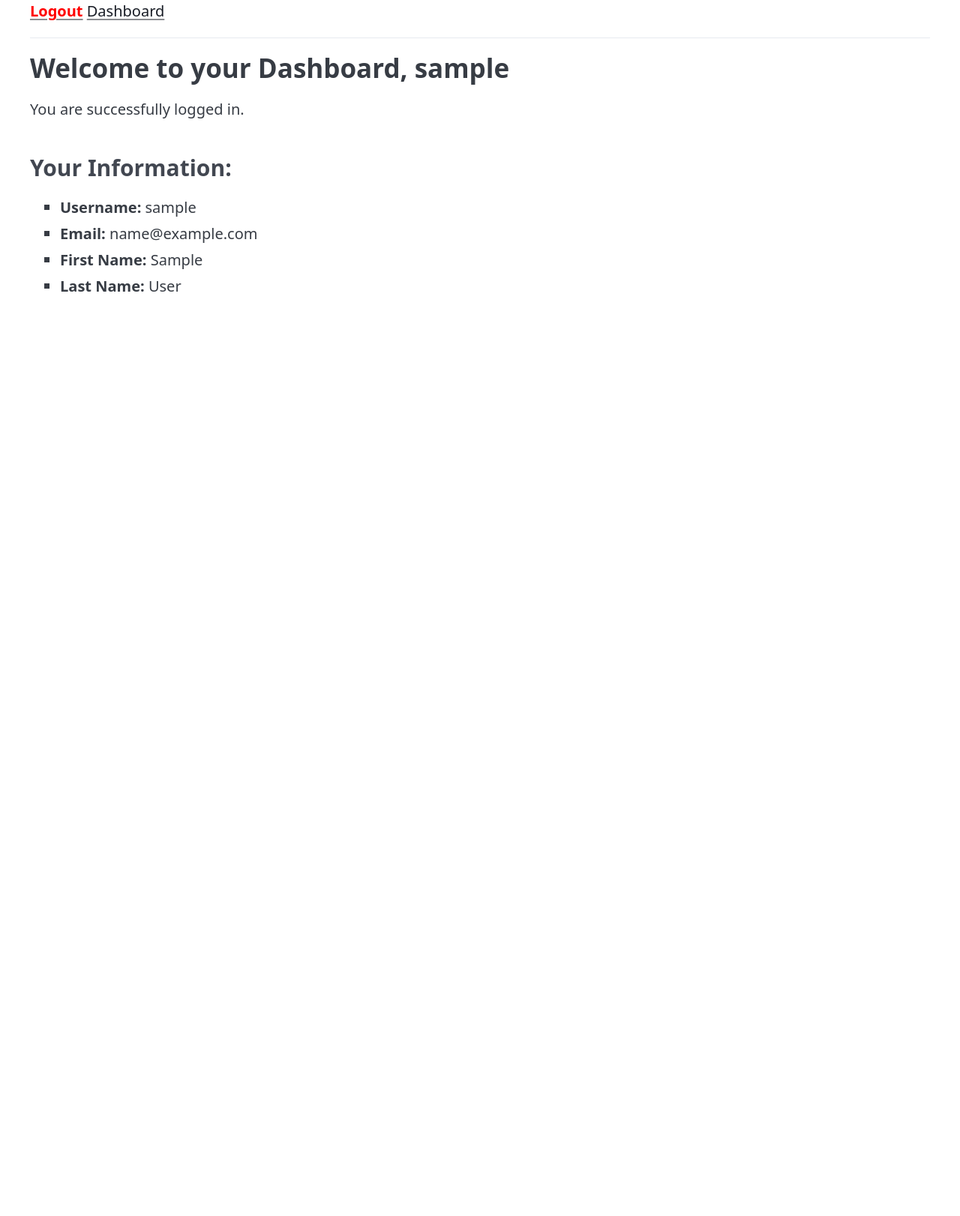
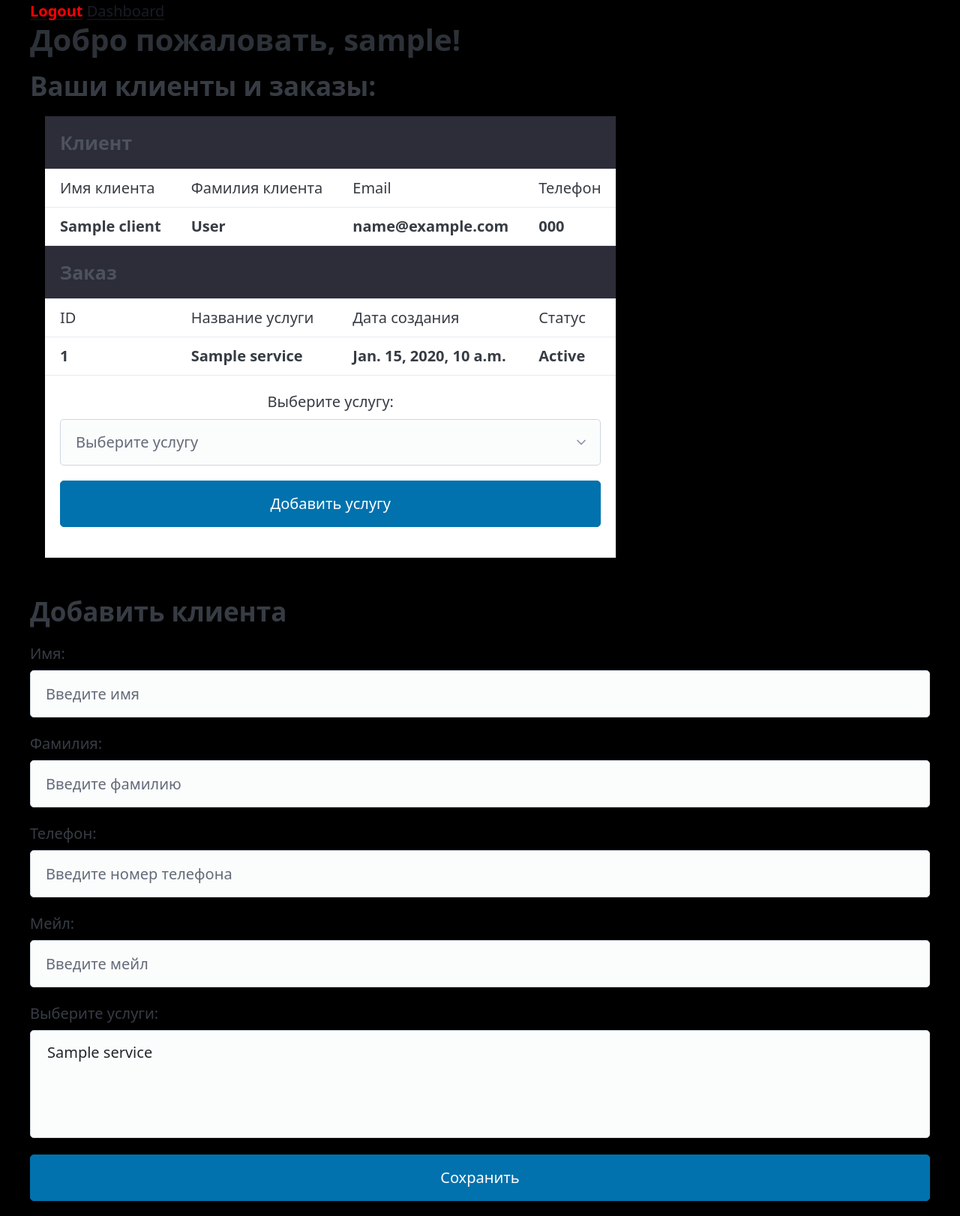
Before and after one commit to ValerijStojanov/REMAUTO, a Django app: page /dashboard/ in a window 1280 px wide. Shown: the whole page at 75% size. Before the commit the page ends 389 px from the top, so only its background shows below. Run offline with Django 4.2, Linux system fonts and the light colour scheme; a user stored in the database is signed in; tables that the repository leaves empty hold one stand-in row (values such as "Sample post"); some libraries are stand-ins or nearby versions.

Commit message:
dashboard funcionality

```diff
--- a/remauto/settings.py
+++ b/remauto/settings.py
@@ -126,8 +126,7 @@ AUTH_USER_MODEL = "remauto_crm_system.Account"
 
 STATIC_URL = '/static/'
 
-STATIC_ROOT = BASE_DIR / 'staticfiles'
-
 STATICFILES_DIRS = [
     BASE_DIR / 'static',
 ]
+STATIC_ROOT = BASE_DIR / 'staticfiles'
--- a/remauto_crm_system/forms.py
+++ b/remauto_crm_system/forms.py
@@ -1,9 +1,42 @@
 from django import forms
 from django.contrib.auth.forms import UserCreationForm
-from .models import Account
+from .models import Account, Service, Client
 
 
 class AccountCreationForm(UserCreationForm):
     class Meta:
         model = Account
         fields = ['username', 'email', 'first_name', 'last_name']
+
+class ClientForm(forms.ModelForm):
+    # Поле для выбора услуг
+    services = forms.ModelMultipleChoiceField(
+        queryset=Service.objects.all(),
+        widget=forms.SelectMultiple,
+        required=False,
+        label="Выберите услуги"
+    )
+
+    class Meta:
+        model = Client
+        fields = ['name', 'surname', 'phone_number', 'email']  # Поля из модели Client
+        widgets = {
+            'name': forms.TextInput(attrs={'placeholder': 'Введите имя'}),
+            'surname': forms.TextInput(attrs={'placeholder': 'Введите фамилию'}),
+            'phone_number': forms.TextInput(attrs={'placeholder': 'Введите номер телефона'}),
+            'email': forms.TextInput(attrs={'placeholder': 'Введите мейл'}),
+        }
+        labels = {
+            'name': 'Имя',
+            'surname': 'Фамилия',
+            'phone_number': 'Телефон',
+            'email': 'Мейл'
+        }
+
+class AddServiceForm(forms.Form):
+    service = forms.ModelChoiceField(
+        queryset=Service.objects.all(),
+        label="Выберите услугу",
+        required=True,
+        widget=forms.Select(attrs={'class': 'form-control'}),
+    )
--- a/remauto_crm_system/templates/remauto_crm_system/base.html
+++ b/remauto_crm_system/templates/remauto_crm_system/base.html
@@ -1,3 +1,5 @@
+
+
 <!DOCTYPE html>
 <html lang="en">
   <head>
@@ -10,20 +12,27 @@
       {% endblock %}
     </title>
   </head>
+
+  <style>
+
+    html {
+      background-color: black;
+    }
+
+  </style>
   <body class="container">
-    <nav>
+
       <div>
         {% if user.is_authenticated %}
           <a class="contrast" style="font-weight: 600; color: red !important;" href="{% url 'logout' %}">Logout</a>
           <a class="contrast" href="{% url 'dashboard' %}">Dashboard</a>
-        {% else %}
+        {% comment %} {% else %}
           <a class="contrast" href="{% url 'logout' %}">Login</a>
-          <a class="contrast" href="{% url 'register' %}">Register</a>
+          <a class="contrast" href="{% url 'register' %}">Register</a> {% endcomment %}
         {% endif %}
       </div>
-    </nav>
 
-    <hr />
+
 
     {% block content %}
       <!-- Content of each page will go here -->
--- a/remauto_crm_system/templates/remauto_crm_system/dashboard.html
+++ b/remauto_crm_system/templates/remauto_crm_system/dashboard.html
@@ -1,16 +1,133 @@
 {% extends 'remauto_crm_system/base.html' %}
+{% block content %}
+  <h1>Добро пожаловать, {{ user.username }}!</h1>
+  <h2>Ваши клиенты и заказы:</h2>
 
-{% block title %}Dashboard{% endblock %}
+  <style>
 
-{% block content %}
-    <h2>Welcome to your Dashboard, {{ user.username }}</h2>
-    <p>You are successfully logged in.</p>
+    table {
+        display: block;
+        overflow: scroll;
+    }
 
-    <h3>Your Information:</h3>
-    <ul>
-        <li><strong>Username:</strong> {{ user.username }}</li>
-        <li><strong>Email:</strong> {{ user.email }}</li>
-        <li><strong>First Name:</strong> {{ user.first_name }}</li>
-        <li><strong>Last Name:</strong> {{ user.last_name }}</li>
-    </ul>
+  </style>
+  <!-- Таблица клиентов -->
+  {% for client_data in clients_with_orders %}
+  <!-- Основная таблица клиента -->
+  <table class="container-fluid">
+    <tbody>
+      <tr>
+        <td colspan="4" style="background-color: #2c2d39; text-align: left; padding: 1rem 1rem">
+          <h4 style="margin-bottom: 0;">Клиент</h4>
+        </td>
+      </tr>
+      <tr>
+        <th>Имя клиента</th>
+        <th>Фамилия клиента</th>
+        <th>Email</th>
+        <th>Телефон</th>
+      </tr>
+      <tr>
+        <td><b>{{ client_data.client.name }}</b></td>
+        <td><b>{{ client_data.client.surname }}</b></td>
+        <td><b>{{ client_data.client.email|default:"-" }}</b></td>
+        <td><b>{{ client_data.client.phone_number|default:"-" }}</b></td>
+      </tr>
+      <tr>
+        <td colspan="4" style="background-color: #2c2d39; text-align: left; padding: 1rem 1rem">
+          <h4 style="margin-bottom: 0;">Заказ</h4>
+        </td>
+      </tr>
+      <tr>
+        <th>ID</th>
+        <th>Название услуги</th>
+        <th>Дата создания</th>
+        <th>Статус</th>
+      </tr>
+      {% for order_data in client_data.orders %}
+      <tr>
+        <td><b>{{ order_data.order.id }}</b></td>
+        <td><b>{{ order_data.order.service.name }}</b></td>
+        <td><b>{{ order_data.order.create_dt }}</b></td>
+        <td>
+          {% for status in order_data.statuses %}
+          <b>{{ status.get_status_display }}</b>
+          {% empty %}
+          Нет статусов
+          {% endfor %}
+        </td>
+      </tr>
+      {% empty %}
+      <tr>
+        <td colspan="4" style="background-color: #2c2d39; text-align: left;">Нет услуг</td>
+      </tr>
+      {% endfor %}
+      <!-- Форма для добавления услуги -->
+      <tr>
+        <td colspan="4" style="text-align: center; padding: 1rem;">
+          <form method="post" action="{% url 'dashboard' %}">
+            {% csrf_token %}
+            <input type="hidden" name="form_type" value="add_service">
+            <input type="hidden" name="client_id" value="{{ client_data.client.id }}">
+            <div>
+              <label for="service-{{ client_data.client.id }}">Выберите услугу:</label>
+              <select name="service" id="service-{{ client_data.client.id }}" required>
+                <option value="" disabled selected>Выберите услугу</option>
+                {% for service in service_form.fields.service.queryset %}
+                <option value="{{ service.id }}">{{ service.name }}</option>
+                {% endfor %}
+              </select>
+            </div>
+            <button type="submit">Добавить услугу</button>
+          </form>
+        </td>
+      </tr>
+    </tbody>
+  </table>
+  {% empty %}
+  <h2 style="color: orange#2c2d39;">Клиентов пока нет</h2>
+  {% endfor %}
+
+  <!-- Форма для добавления клиента -->
+  <h2>Добавить клиента</h2>
+  <form method="post" action="{% url 'dashboard' %}">
+    {% csrf_token %}
+    <input type="hidden" name="form_type" value="add_client"> <!-- Скрытое поле для идентификации формы -->
+    <div>
+      {{ form.name.label_tag }}
+      {{ form.name }}
+      {% if form.name.errors %}
+      <div>{{ form.name.errors }}</div>
+      {% endif %}
+    </div>
+    <div>
+      {{ form.surname.label_tag }}
+      {{ form.surname }}
+      {% if form.surname.errors %}
+      <div>{{ form.surname.errors }}</div>
+      {% endif %}
+    </div>
+    <div>
+      {{ form.phone_number.label_tag }}
+      {{ form.phone_number }}
+      {% if form.phone_number.errors %}
+      <div>{{ form.phone_number.errors }}</div>
+      {% endif %}
+    </div>
+    <div>
+      {{ form.email.label_tag }}
+      {{ form.email }}
+      {% if form.email.errors %}
+      <div>{{ form.email.errors }}</div>
+      {% endif %}
+    </div>
+    <div>
+      {{ form.services.label_tag }}
+      {{ form.services }}
+      {% if form.services.errors %}
+      <div>{{ form.services.errors }}</div>
+      {% endif %}
+    </div>
+    <button type="submit">Сохранить</button>
+  </form>
 {% endblock %}
--- a/remauto_crm_system/templates/remauto_crm_system/login.html
+++ b/remauto_crm_system/templates/remauto_crm_system/login.html
@@ -1,8 +1,11 @@
 {% extends 'remauto_crm_system/base.html' %}
 
-{% block title %}Login{% endblock %}
+{% block title %}
+  Login
+{% endblock %}
 
 {% block content %}
+  <a href=" {% url 'authorization' %} "><button><-</button></a>
   <h2 class="title">Login</h2>
   <form class="form" method="post">
     {% csrf_token %}
--- a/remauto_crm_system/templates/remauto_crm_system/register.html
+++ b/remauto_crm_system/templates/remauto_crm_system/register.html
@@ -3,6 +3,7 @@
 {% block title %}Register{% endblock %}
 
 {% block content %}
+<a href=" {% url 'authorization' %} "><button> <- </button></a>
     <h2>Register</h2>
     <form method="post">
         {% csrf_token %}
--- a/remauto_crm_system/urls.py
+++ b/remauto_crm_system/urls.py
@@ -3,10 +3,10 @@ from django.contrib.auth.views import LogoutView
 from . import views
 
 urlpatterns = [
-    path('', views.CustomLoginView.as_view(), name='login'),
+    path('', views.authorization, name='authorization'),
+    path('login/', views.CustomLoginView.as_view(), name='login'),
     path('dashboard/', views.dashboard, name='dashboard'),
     path('hello/', views.hello_world, name='hello_world'),
     path('register/', views.register, name='register'),
     path('logout/', LogoutView.as_view(next_page='login'), name='logout'),
-
 ]
--- a/remauto_crm_system/views.py
+++ b/remauto_crm_system/views.py
@@ -1,10 +1,11 @@
 from django.urls import reverse_lazy
-from django.shortcuts import render, redirect
+from django.shortcuts import render, redirect, get_object_or_404
 from django.http import HttpResponse
 from django.contrib.auth import login
 from django.contrib.auth.views import LoginView
 from django.contrib.auth.decorators import login_required
-from .forms import AccountCreationForm
+from .forms import AccountCreationForm, ClientForm, AddServiceForm
+from .models import Order, Client, AccountToClient
 
 
 
@@ -21,8 +22,66 @@ class CustomLoginView(LoginView):
 
 @login_required
 def dashboard(request):
-    user = request.user
-    return render(request, 'remauto_crm_system/dashboard.html', {'user': user})
+    user = request.user  # Текущий пользователь
+
+    # Определяем формы
+    form = ClientForm()
+    service_form = AddServiceForm()
+
+    if request.method == 'POST':
+        form_type = request.POST.get('form_type')  # Определяем, какая форма отправлена
+
+        if form_type == 'add_client':
+            # Обработка формы добавления клиента
+            form = ClientForm(request.POST)
+            if form.is_valid():
+                client = form.save()
+                AccountToClient.objects.create(account=user, client=client)
+                services = form.cleaned_data.get('services', [])
+                for service in services:
+                    Order.objects.create(service=service, client=client, account=user)
+                return redirect('dashboard')
+
+        elif form_type == 'add_service':
+            # Обработка формы добавления услуги
+            client_id = request.POST.get('client_id')
+            client = get_object_or_404(Client, id=client_id)
+
+            # Проверяем, связан ли клиент с текущим пользователем
+            if not AccountToClient.objects.filter(account=user, client=client).exists():
+                return redirect('dashboard')  # Защита от несанкционированного добавления
+
+            service_form = AddServiceForm(request.POST)
+            if service_form.is_valid():
+                service = service_form.cleaned_data['service']
+                Order.objects.create(service=service, client=client, account=user)
+                return redirect('dashboard')
+
+    # Загружаем клиентов с заказами и их статусами
+    clients = Client.objects.filter(client_accounts=user).prefetch_related(
+        'order_set__orderstatus_set'
+    )
+
+    clients_with_orders = []
+    for client in clients:
+        orders_with_statuses = []
+        for order in client.order_set.filter(account=user):
+            orders_with_statuses.append({
+                'order': order,
+                'statuses': order.orderstatus_set.all()
+            })
+        clients_with_orders.append({
+            'client': client,
+            'orders': orders_with_statuses
+        })
+
+    return render(request, 'remauto_crm_system/dashboard.html', {
+        'user': user,
+        'clients_with_orders': clients_with_orders,
+        'form': form,  # Форма для добавления клиента
+        'service_form': service_form,  # Форма для добавления услуги
+    })
+
 
 
 def register(request):
@@ -36,3 +95,7 @@ def register(request):
     else:
         form = AccountCreationForm()
     return render(request, 'remauto_crm_system/register.html', {'form': form})
+
+
+def authorization(request):
+    return render(request, 'remauto_crm_system/authorization.html')
```
Also changed, not shown: remauto_crm_system/admin.py (+50 -8 lines), remauto_crm_system/templates/remauto_crm_system/authorization.html (added, +11 -0 lines). Lines whose indentation alone changed are shown as unchanged.
